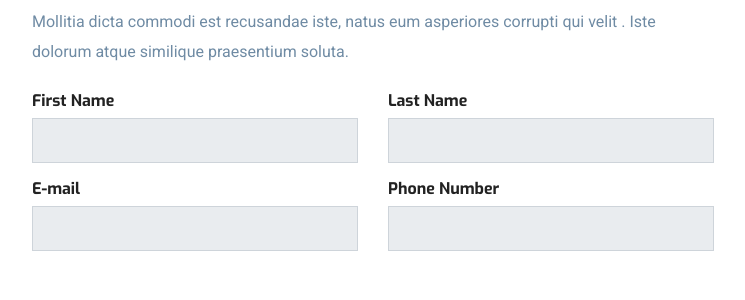
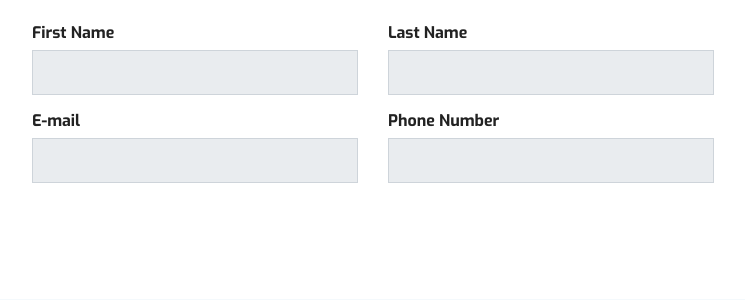
Before and after one commit to Sudeesh404/Main_Project, a Django app: template myapp/templates/view-profile.html in a window 1280 px wide; the page is wider, and only the part inside the window is pictured. Shown: the part 676-976 px from the top of that part, without its empty margins (481-1226 px from the left). Run offline with Django 4.2, Linux system fonts and the light colour scheme; the template is opened without the code that fills it: values that come from a table or form of the project are taken from there, others are empty; data comes from the database, SQL or seed files in the repository; some libraries are stand-ins or nearby versions.

Commit message:
view profile

```diff
--- a/myapp/templates/view-profile.html
+++ b/myapp/templates/view-profile.html
@@ -9,12 +9,6 @@
 		<div class="col-md-12">
 		  <div class="block text-center">
 			<h1 class="text-capitalize mb-5 text-lg">View Profile</h1>
-
-			<!-- <ul class="list-inline breadcumb-nav">
-			  <li class="list-inline-item"><a href="index.html" class="text-white">Home</a></li>
-			  <li class="list-inline-item"><span class="text-white">/</span></li>
-			  <li class="list-inline-item"><a href="#" class="text-white-50">Book your Seat</a></li>
-			</ul> -->
 		  </div>
 		</div>
 	  </div>
@@ -33,7 +27,7 @@
 			<div class="col-lg-8">
                 <div class="appoinment-wrap mt-5 mt-lg-0 pl-lg-5">
                  <h2 class="mb-2 title-color">View Details</h2>
-                 <p class="mb-4">Mollitia dicta commodi est recusandae iste, natus eum asperiores corrupti qui velit . Iste dolorum atque similique praesentium soluta.</p>
+                 <p class="mb-4"></p>
                         <div class="row">
                             <div class="col-lg-6">
                                 <div class="form-group">
```
